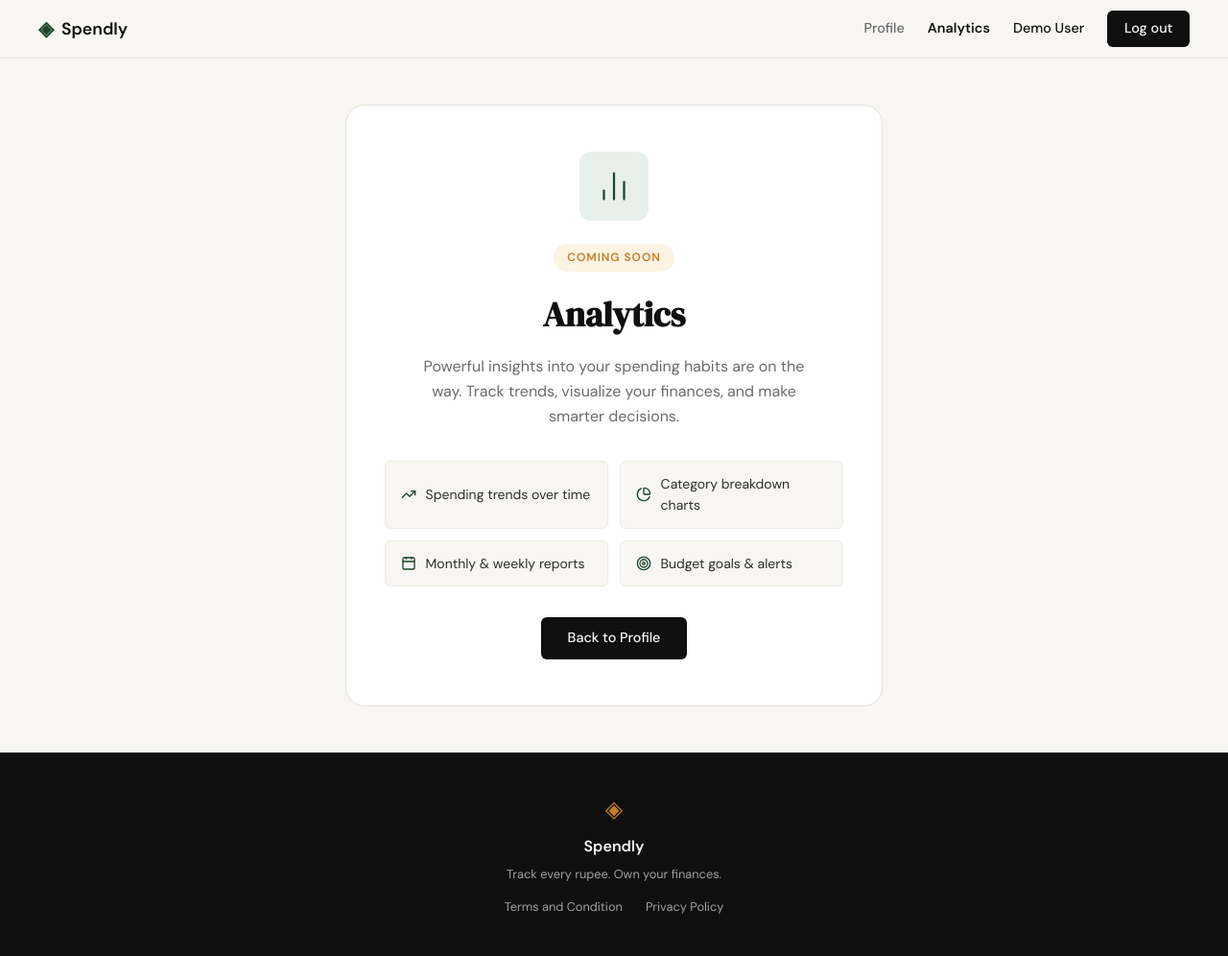
After one commit to gmohite7/spelndly, a Flask app: page /analytics in a window 1280 px wide. The commit adds this page. Shown: the whole page at 96% size. Run offline with Flask 3, Linux system fonts and the light colour scheme; a user stored in the database is signed in.

Commit message:
analytics page using figma mcp

```diff
--- a/app.py
+++ b/app.py
@@ -174,6 +174,13 @@ def profile():
     )
 
 
+@app.route("/analytics")
+def analytics():
+    if not session.get("user_id"):
+        return redirect(url_for("login"))
+    return render_template("analytics.html")
+
+
 @app.route("/expenses/add")
 def add_expense():
     return "Add expense — coming in Step 7"
--- /dev/null
+++ b/static/css/analytics.css
@@ -0,0 +1,106 @@
+.analytics-page {
+    min-height: calc(100vh - 60px - 100px);
+    display: flex;
+    align-items: center;
+    justify-content: center;
+    padding: 3rem 1.5rem;
+}
+
+.analytics-inner {
+    width: 100%;
+    max-width: 560px;
+}
+
+.analytics-coming-soon {
+    background: var(--paper-card);
+    border: 1px solid var(--border);
+    border-radius: var(--radius-lg);
+    padding: 3rem 2.5rem;
+    text-align: center;
+}
+
+.acs-icon-wrap {
+    width: 72px;
+    height: 72px;
+    background: var(--accent-light);
+    border-radius: var(--radius-md);
+    display: flex;
+    align-items: center;
+    justify-content: center;
+    margin: 0 auto 1.5rem;
+}
+
+.acs-icon {
+    width: 36px;
+    height: 36px;
+    color: var(--accent);
+    stroke-width: 1.5;
+}
+
+.acs-badge {
+    display: inline-block;
+    background: var(--accent-2-light);
+    color: var(--accent-2);
+    font-size: 0.75rem;
+    font-weight: 600;
+    letter-spacing: 0.08em;
+    text-transform: uppercase;
+    padding: 0.3rem 0.9rem;
+    border-radius: 100px;
+    margin-bottom: 1rem;
+}
+
+.acs-heading {
+    font-family: var(--font-display);
+    font-size: 2.25rem;
+    color: var(--ink);
+    margin-bottom: 0.75rem;
+}
+
+.acs-desc {
+    color: var(--ink-muted);
+    font-size: 1rem;
+    line-height: 1.65;
+    max-width: 400px;
+    margin: 0 auto 2rem;
+}
+
+.acs-features {
+    display: grid;
+    grid-template-columns: 1fr 1fr;
+    gap: 0.75rem;
+    margin-bottom: 2rem;
+    text-align: left;
+}
+
+.acs-feature {
+    display: flex;
+    align-items: center;
+    gap: 0.6rem;
+    background: var(--paper);
+    border: 1px solid var(--border-soft);
+    border-radius: var(--radius-sm);
+    padding: 0.75rem 1rem;
+    font-size: 0.875rem;
+    color: var(--ink-soft);
+}
+
+.acs-feature svg {
+    width: 16px;
+    height: 16px;
+    color: var(--accent);
+    flex-shrink: 0;
+    stroke-width: 2;
+}
+
+.acs-back-btn {
+    display: inline-block;
+    padding: 0.65rem 1.75rem;
+    font-size: 0.9rem;
+}
+
+@media (max-width: 480px) {
+    .analytics-coming-soon { padding: 2rem 1.5rem; }
+    .acs-features { grid-template-columns: 1fr; }
+    .acs-heading { font-size: 1.75rem; }
+}
--- a/static/css/style.css
+++ b/static/css/style.css
@@ -102,6 +102,7 @@ a { color: inherit; text-decoration: none; }
 
 .nav-links a { color: var(--ink-muted); transition: color 0.2s; }
 .nav-links a:hover { color: var(--ink); }
+.nav-links a.nav-link--active { color: var(--ink); font-weight: 600; }
 
 .nav-cta {
     background: var(--ink) !important;
--- /dev/null
+++ b/templates/analytics.html
@@ -0,0 +1,44 @@
+{% extends "base.html" %}
+
+{% block title %}Analytics — Spendly{% endblock %}
+
+{% block head %}
+<link rel="stylesheet" href="{{ url_for('static', filename='css/analytics.css') }}">
+{% endblock %}
+
+{% block content %}
+<div class="analytics-page">
+    <div class="analytics-inner">
+        <div class="analytics-coming-soon">
+            <div class="acs-icon-wrap">
+                <i data-lucide="bar-chart-2" class="acs-icon"></i>
+            </div>
+            <span class="acs-badge">Coming Soon</span>
+            <h1 class="acs-heading">Analytics</h1>
+            <p class="acs-desc">
+                Powerful insights into your spending habits are on the way.
+                Track trends, visualize your finances, and make smarter decisions.
+            </p>
+            <div class="acs-features">
+                <div class="acs-feature">
+                    <i data-lucide="trending-up"></i>
+                    <span>Spending trends over time</span>
+                </div>
+                <div class="acs-feature">
+                    <i data-lucide="pie-chart"></i>
+                    <span>Category breakdown charts</span>
+                </div>
+                <div class="acs-feature">
+                    <i data-lucide="calendar"></i>
+                    <span>Monthly &amp; weekly reports</span>
+                </div>
+                <div class="acs-feature">
+                    <i data-lucide="target"></i>
+                    <span>Budget goals &amp; alerts</span>
+                </div>
+            </div>
+            <a href="{{ url_for('profile') }}" class="btn-primary acs-back-btn">Back to Profile</a>
+        </div>
+    </div>
+</div>
+{% endblock %}
--- a/templates/base.html
+++ b/templates/base.html
@@ -21,7 +21,8 @@
             </a>
             <div class="nav-links">
                 {% if session.user_id %}
-                <a href="{{ url_for('profile') }}">Profile</a>
+                <a href="{{ url_for('profile') }}" class="{% if request.endpoint == 'profile' %}nav-link--active{% endif %}">Profile</a>
+                <a href="{{ url_for('analytics') }}" class="{% if request.endpoint == 'analytics' %}nav-link--active{% endif %}">Analytics</a>
                 <span class="nav-user">{{ session.user_name }}</span>
                 <a href="{{ url_for('logout') }}" class="nav-cta">Log out</a>
                 {% else %}
```
Also changed, not shown: .claude/settings.local.json (added).
